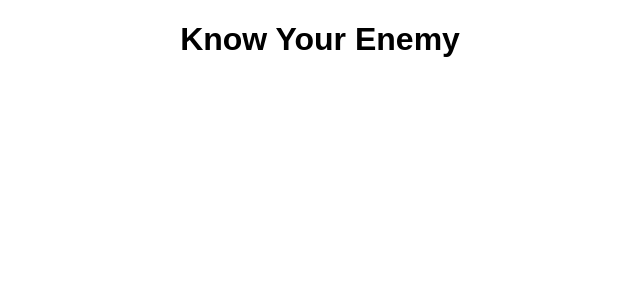
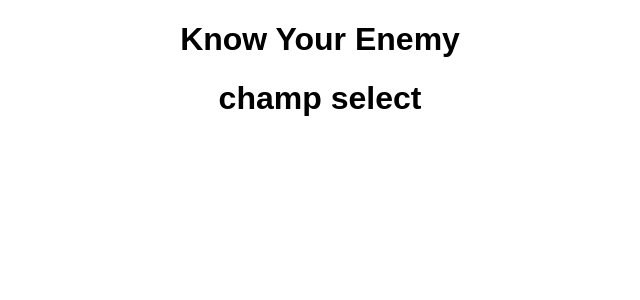
Before and after one commit to Q-Win/kye-re, a React app: page / in a window 1280 px wide. Shown: the top 300 px of the page, without its empty margins (320-960 px from the left). Built offline with nearby package versions, Linux system fonts and the light colour scheme.

Commit message:
set up teambuilder files

```diff
--- a/src/App.js
+++ b/src/App.js
@@ -1,6 +1,7 @@
 import React, { Component } from 'react';
 
 import classes from './App.css';
+import Layout from  './hoc/Layout/Layout'
 
 class App extends Component {
 
@@ -19,9 +20,10 @@ class App extends Component {
 
     return (
       <div className={classes.App}>
-      <h1> Know Your Enemy </h1>
+        <h1> Know Your Enemy </h1>
+        <Layout>
 
-
+        </Layout>
       </div>
 
 
--- /dev/null
+++ b/src/containers/TeamBuilder/TeamBuilder.js
@@ -0,0 +1,17 @@
+import React, { Component } from 'react';
+
+import Aux from '../../hoc/Aux/Aux';
+import classes from './TeamBuilder.css'
+
+class TeamBuilder extends Component {
+
+  render (){
+    return(
+    <Aux>
+      <h1>champ select</h1>
+    </Aux>
+
+  )}
+}
+
+export default TeamBuilder;
--- a/src/hoc/Layout/Layout.js
+++ b/src/hoc/Layout/Layout.js
@@ -2,13 +2,14 @@ import React, { Component } from 'react';
 
 import Aux from '../Aux/Aux';
 import classes from './Layout.css'
+import TeamBuilder from '../../containers/TeamBuilder/TeamBuilder'
 
 class Layout extends Component {
 
   render (){
     return(
     <Aux>
-
+      <TeamBuilder/>
     </Aux>
 
   )}
```
Also changed, not shown: src/containers/TeamBuilder/TeamBuilder.css (added).
